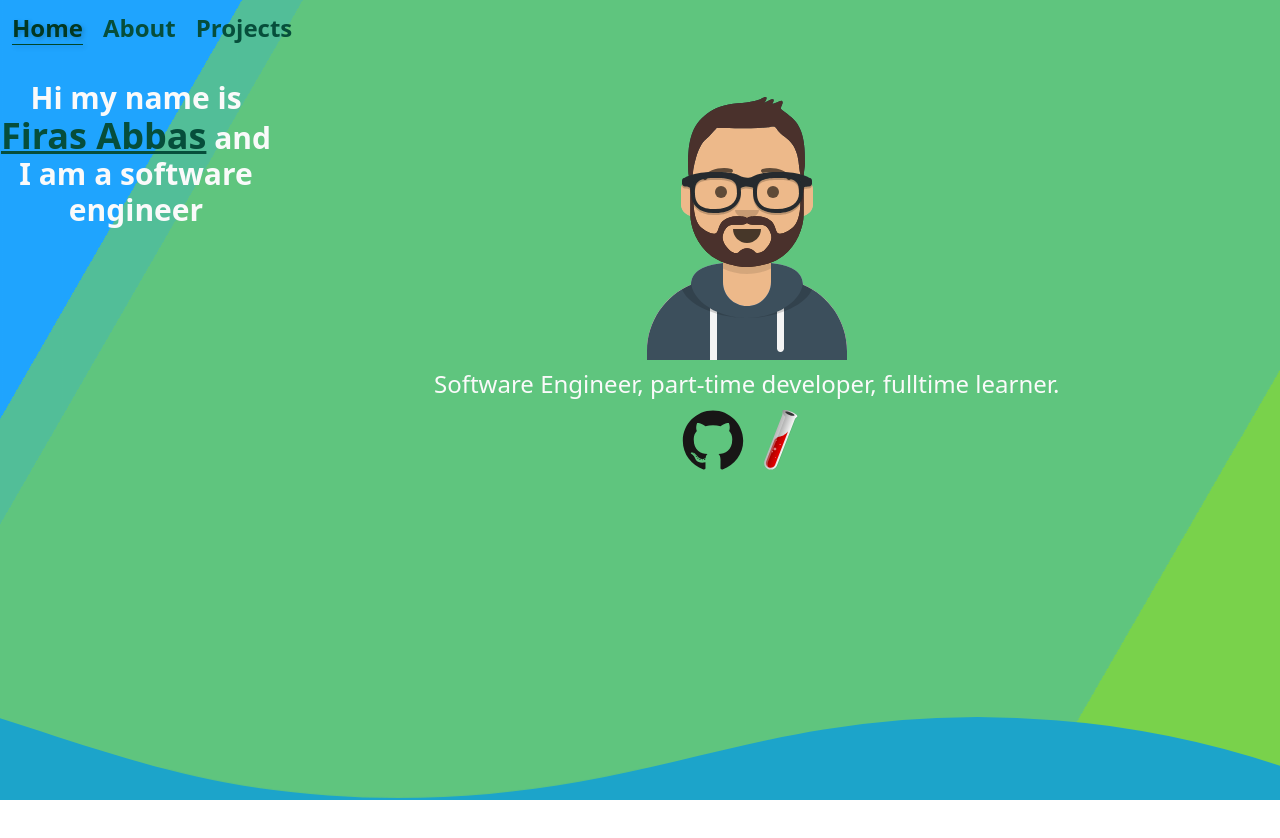
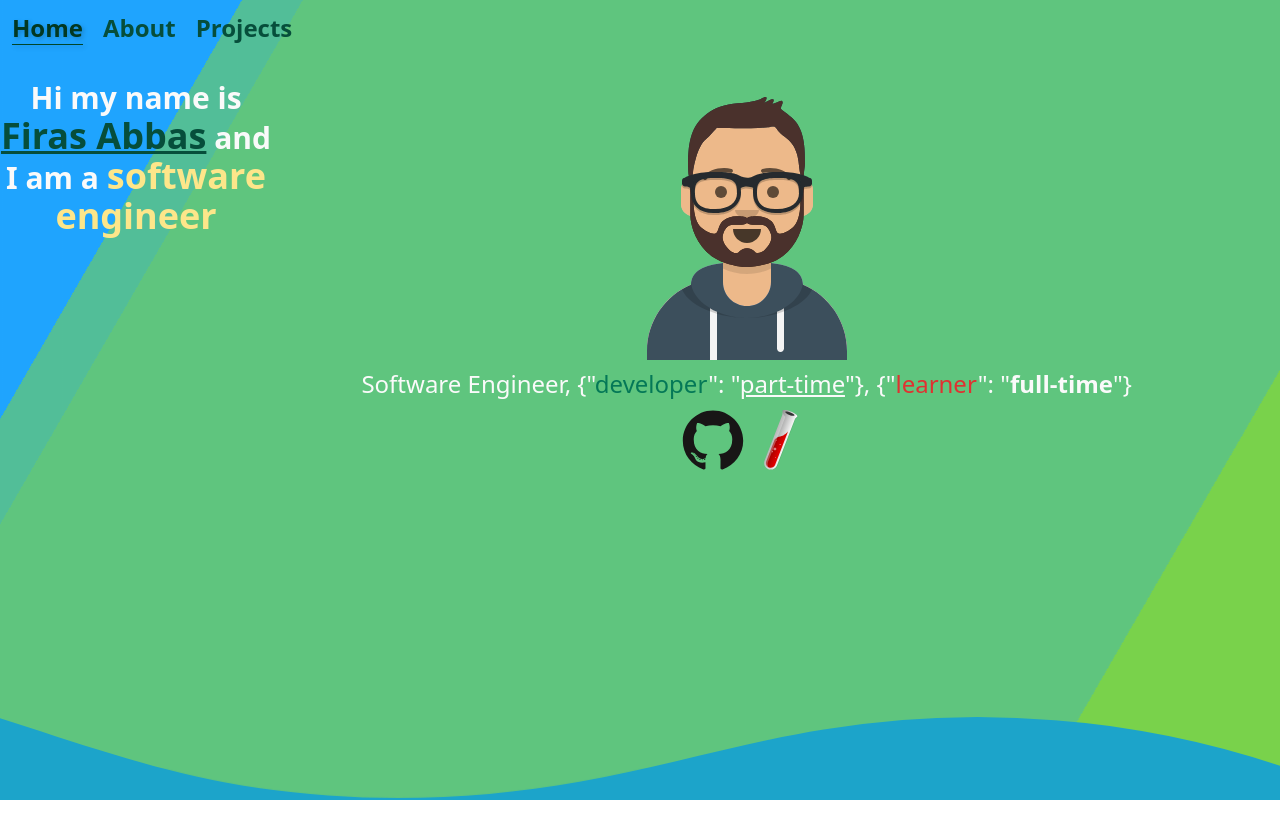
Before and after one commit to voiceinthedark/personal-portfolio, a Vue app: page / in a window 1280 px wide. Shown: the top 838 px of the page. Built offline with nearby package versions, Linux system fonts and the light colour scheme.

Commit message:
More tweaking to homepage

```diff
--- a/public/background.css
+++ b/public/background.css
@@ -70,3 +70,19 @@
 .wave .shape-fill {
     fill: #1CA4CA;
 }
+
+.pulse {
+    animation: pulse 2s infinite;
+}
+
+@keyframes pulse {
+    0% {
+      filter: blur(0px);
+    }
+    50% {
+        filter: blur(1px);
+    }
+    100% {
+        filter: blur(2px);
+    }
+  }
--- a/public/projects.json
+++ b/public/projects.json
@@ -108,7 +108,7 @@
         {
             "id": 6,
             "title": "Personal Portfolio",
-            "description": "This portfolio you are a browsing at this moment, is a simplistic yet stylish **Single Page Application**.\n\nWritten primarily in Vue and TailwindCSS.\n",
+            "description": "This portfolio you are a browsing at this moment, is a simplistic, responsive yet stylish **Single Page Application**.\n\nWritten primarily in Vue and TailwindCSS.\n",
             "image": "images/portfolio.png",
             "github": "https://github.com/voiceinthedark/personal-portfolio",
             "demo": "https://voiceinthedark.github.io/personal-portfolio/",
--- a/public/selfStore.json
+++ b/public/selfStore.json
@@ -1,7 +1,7 @@
 {
     "person": {
         "name": "Firas Abbas",
-        "about": "Software Engineer, part-time developer, fulltime learner.",
+        "about": "Software Engineer, {\"<span style=\"color: rgb(4, 120, 87)\">developer</span>\": \"<u>part-time<\/u>\"}, {\"<span style=\"color: RGB(224, 49, 49)\">learner</span>\": \"**full-time**\"}",
         "bio": "I am **<span style=\"color: rgb(4, 120, 87)\">Firas Abbas</span>** software engineer from Lebanon. I have a BS in Computer Science from the *Lebanese International University*.\n I was also double majoring in Computer and Communication Engineering at the <u>American University of Science and Technology</u>.\n\nI enjoy coding and programming and due to years of coding experience in many programming languages, <span style=\"color:RGB(28, 113, 216)\">I am capable on learning and adapting new technologies on demand</span>.\nI'd love to **work remotely full or part time** on web and mobile applications.",
         "skills": ["mobile app development", "web app development", "software development", "frontend development", "backend development", "fullstack development"],
         "technologies": [
--- a/src/views/HomeView.vue
+++ b/src/views/HomeView.vue
@@ -25,12 +25,11 @@ fetchData();
         <span class="text-3xl"
           >Hi my name is
           <span class="text-4xl font-bold underline text-emerald-900">Firas Abbas</span> and I am a
-          software engineer</span
-        >
+          <span class="text-4xl font-bold transition text-amber-200 hover:animate-pulse">software engineer</span></span>
       </div>
       <div class="flex h-[100vh] col-span-5 flex-col items-center">
         <SvgAvatarTransparent />
-        <span class="mt-2 text-2xl text-zinc-50">{{ person.person.about }}</span>
+        <span class="mt-2 text-2xl text-zinc-50" v-html="md(person.person.about)"></span>
         <div class="flex gap-1 mt-2">
           <a :href="person.person.github_repo" target="_blank">
             <IconGithub class="w-16 h-16" />
```
